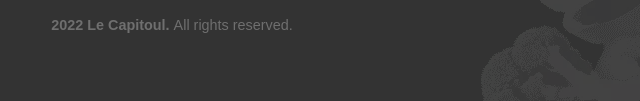
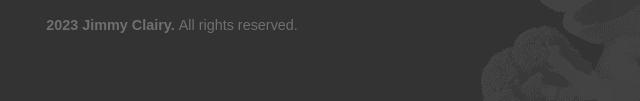
Before and after one commit to jimmy-clairy/capitole, a website: page index.html in a window 1280 px wide. Shown: the part 4546-4647 px from the top of the page, 468-1108 px from the left. Drawn offline with Linux system fonts and the light colour scheme.

Commit message:
modify copyright

```diff
--- a/index.html
+++ b/index.html
@@ -204,7 +204,7 @@
                 <p class="footer__paragraph">Monday to Friday <br> 10:00 AM - 11:00 PM</p>
             </div>
         </div>
-        <p class="footer__reserved"><span>2022 Le Capitoul. </span> All rights reserved.</p>
+        <p class="footer__reserved"><span>2023 Jimmy Clairy. </span> All rights reserved.</p>
     </footer>
 
     <link rel="stylesheet" href="./css/fonts.css">
```
Also changed, not shown: recipe1.html (+1 -1 lines).
